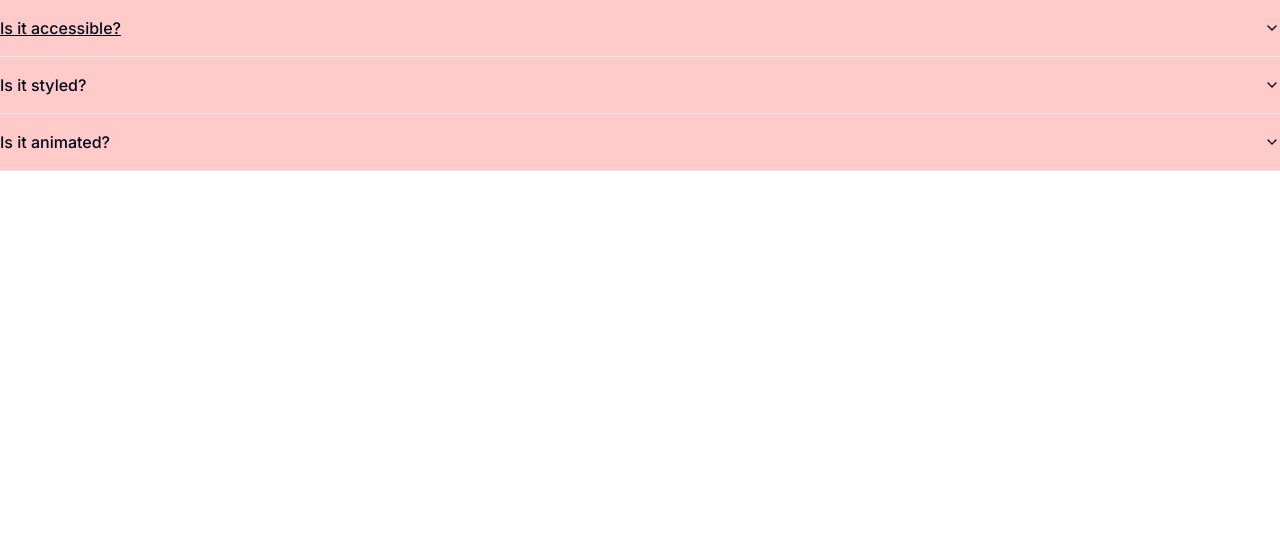
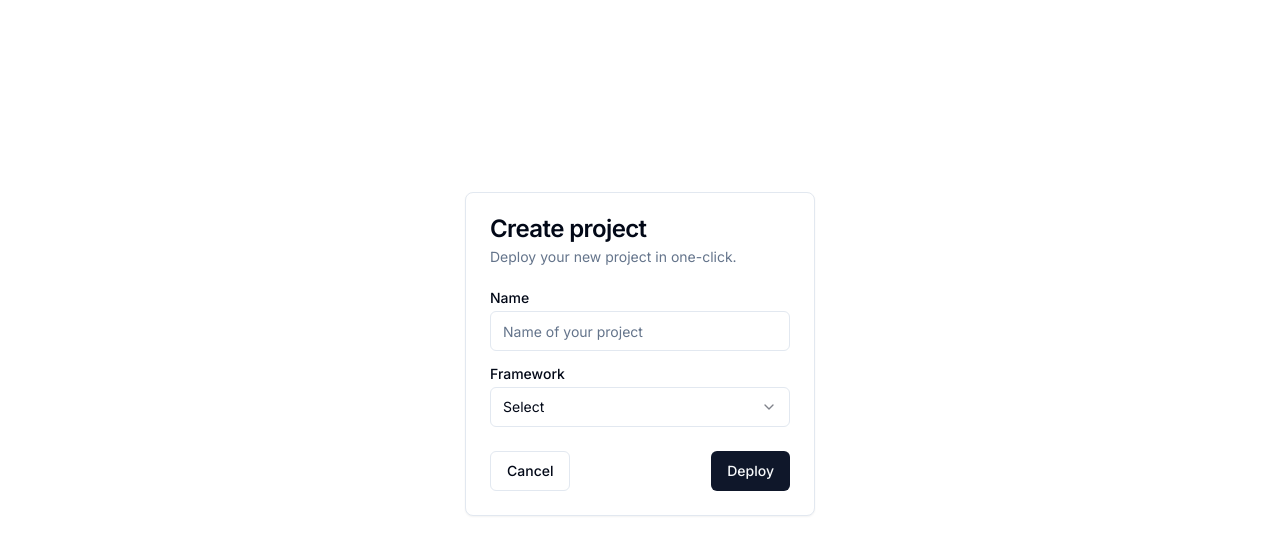
Before and after one commit to syedalirazazaidi/reacts-plays, a Next.js app in the folder nextjsplayground/shadcn/: page / in a window 1280 px wide. Shown: the top 554 px of the page. Built offline with nearby package versions, Linux system fonts and the light colour scheme.

Commit message:
add card shadcn

```diff
--- a/nextjsplayground/shadcn/package.json
+++ b/nextjsplayground/shadcn/package.json
@@ -11,6 +11,8 @@
   "dependencies": {
     "@radix-ui/react-accordion": "^1.1.2",
     "@radix-ui/react-dialog": "^1.0.4",
+    "@radix-ui/react-label": "^2.0.2",
+    "@radix-ui/react-select": "^1.2.2",
     "@radix-ui/react-slot": "^1.0.2",
     "@types/node": "20.4.1",
     "@types/react": "18.2.14",
--- a/nextjsplayground/shadcn/src/app/components/card.tsx
+++ b/nextjsplayground/shadcn/src/app/components/card.tsx
@@ -1,4 +1,6 @@
-import React from "react";
+import * as React from "react";
+
+import { Button } from "@/components/ui/button";
 import {
   Card,
   CardContent,
@@ -7,22 +9,51 @@
   CardHeader,
   CardTitle,
 } from "@/components/ui/card";
+import { Input } from "@/components/ui/input";
+import { Label } from "@/components/ui/label";
+import {
+  Select,
+  SelectContent,
+  SelectItem,
+  SelectTrigger,
+  SelectValue,
+} from "@/components/ui/select";
 
-export default function CardComp() {
+export function CardWithForm() {
   return (
-    <div>
-      <Card className="bg-gray-600 h-screen">
+    <Card className="w-[350px] m-auto mt-48">
       <CardHeader>
-          <CardTitle>Card Title Component</CardTitle>
-          <CardDescription>Card Description</CardDescription>
+        <CardTitle>Create project</CardTitle>
+        <CardDescription>Deploy your new project in one-click.</CardDescription>
       </CardHeader>
       <CardContent>
-          <p>Card Content</p>
+        <form>
+          <div className="grid w-full items-center gap-4">
+            <div className="flex flex-col space-y-1.5">
+              <Label htmlFor="name">Name</Label>
+              <Input id="name" placeholder="Name of your project" />
+            </div>
+            <div className="flex flex-col space-y-1.5">
+              <Label htmlFor="framework">Framework</Label>
+              <Select>
+                <SelectTrigger id="framework">
+                  <SelectValue placeholder="Select" />
+                </SelectTrigger>
+                <SelectContent position="popper">
+                  <SelectItem value="next">Next.js</SelectItem>
+                  <SelectItem value="sveltekit">SvelteKit</SelectItem>
+                  <SelectItem value="astro">Astro</SelectItem>
+                  <SelectItem value="nuxt">Nuxt.js</SelectItem>
+                </SelectContent>
+              </Select>
+            </div>
+          </div>
+        </form>
       </CardContent>
-        <CardFooter>
-          <p>Card Footer</p>
+      <CardFooter className="flex justify-between">
+        <Button variant="outline">Cancel</Button>
+        <Button>Deploy</Button>
       </CardFooter>
     </Card>
-    </div>
   );
 }
--- a/nextjsplayground/shadcn/src/app/page.tsx
+++ b/nextjsplayground/shadcn/src/app/page.tsx
@@ -1,8 +1,9 @@
 import Image from "next/image";
 import HomeButton from "./components/btn";
-import CardComp from "./components/card";
+// import CardComp from "./components/card";
 import DialogueComp from "./components/dialogue";
 import Hero from "./components/hero";
+import { CardWithForm } from "./components/card";
 
 export default function Home() {
   return (
@@ -10,7 +11,8 @@
       {/* hi this is developer */}
       {/* <HomeButton /> */}
       {/* <DialogueComp /> */}
-      <Hero />
+      {/* <Hero /> */}
+      <CardWithForm />
       {/* <CardComp /> */}
     </main>
   );
--- /dev/null
+++ b/nextjsplayground/shadcn/src/components/ui/input.tsx
@@ -0,0 +1,25 @@
+import * as React from "react"
+
+import { cn } from "@/lib/utils"
+
+export interface InputProps
+  extends React.InputHTMLAttributes<HTMLInputElement> {}
+
+const Input = React.forwardRef<HTMLInputElement, InputProps>(
+  ({ className, type, ...props }, ref) => {
+    return (
+      <input
+        type={type}
+        className={cn(
+          "flex h-10 w-full rounded-md border border-input bg-background px-3 py-2 text-sm ring-offset-background file:border-0 file:bg-transparent file:text-sm file:font-medium placeholder:text-muted-foreground focus-visible:outline-none focus-visible:ring-2 focus-visible:ring-ring focus-visible:ring-offset-2 disabled:cursor-not-allowed disabled:opacity-50",
+          className
+        )}
+        ref={ref}
+        {...props}
+      />
+    )
+  }
+)
+Input.displayName = "Input"
+
+export { Input }
--- /dev/null
+++ b/nextjsplayground/shadcn/src/components/ui/label.tsx
@@ -0,0 +1,26 @@
+"use client"
+
+import * as React from "react"
+import * as LabelPrimitive from "@radix-ui/react-label"
+import { cva, type VariantProps } from "class-variance-authority"
+
+import { cn } from "@/lib/utils"
+
+const labelVariants = cva(
+  "text-sm font-medium leading-none peer-disabled:cursor-not-allowed peer-disabled:opacity-70"
+)
+
+const Label = React.forwardRef<
+  React.ElementRef<typeof LabelPrimitive.Root>,
+  React.ComponentPropsWithoutRef<typeof LabelPrimitive.Root> &
+    VariantProps<typeof labelVariants>
+>(({ className, ...props }, ref) => (
+  <LabelPrimitive.Root
+    ref={ref}
+    className={cn(labelVariants(), className)}
+    {...props}
+  />
+))
+Label.displayName = LabelPrimitive.Root.displayName
+
+export { Label }
--- /dev/null
+++ b/nextjsplayground/shadcn/src/components/ui/select.tsx
@@ -0,0 +1,121 @@
+"use client"
+
+import * as React from "react"
+import * as SelectPrimitive from "@radix-ui/react-select"
+import { Check, ChevronDown } from "lucide-react"
+
+import { cn } from "@/lib/utils"
+
+const Select = SelectPrimitive.Root
+
+const SelectGroup = SelectPrimitive.Group
+
+const SelectValue = SelectPrimitive.Value
+
+const SelectTrigger = React.forwardRef<
+  React.ElementRef<typeof SelectPrimitive.Trigger>,
+  React.ComponentPropsWithoutRef<typeof SelectPrimitive.Trigger>
+>(({ className, children, ...props }, ref) => (
+  <SelectPrimitive.Trigger
+    ref={ref}
+    className={cn(
+      "flex h-10 w-full items-center justify-between rounded-md border border-input bg-transparent px-3 py-2 text-sm ring-offset-background placeholder:text-muted-foreground focus:outline-none focus:ring-2 focus:ring-ring focus:ring-offset-2 disabled:cursor-not-allowed disabled:opacity-50",
+      className
+    )}
+    {...props}
+  >
+    {children}
+    <SelectPrimitive.Icon asChild>
+      <ChevronDown className="h-4 w-4 opacity-50" />
+    </SelectPrimitive.Icon>
+  </SelectPrimitive.Trigger>
+))
+SelectTrigger.displayName = SelectPrimitive.Trigger.displayName
+
+const SelectContent = React.forwardRef<
+  React.ElementRef<typeof SelectPrimitive.Content>,
+  React.ComponentPropsWithoutRef<typeof SelectPrimitive.Content>
+>(({ className, children, position = "popper", ...props }, ref) => (
+  <SelectPrimitive.Portal>
+    <SelectPrimitive.Content
+      ref={ref}
+      className={cn(
+        "relative z-50 min-w-[8rem] overflow-hidden rounded-md border bg-popover text-popover-foreground shadow-md data-[state=open]:animate-in data-[state=closed]:animate-out data-[state=closed]:fade-out-0 data-[state=open]:fade-in-0 data-[state=closed]:zoom-out-95 data-[state=open]:zoom-in-95 data-[side=bottom]:slide-in-from-top-2 data-[side=left]:slide-in-from-right-2 data-[side=right]:slide-in-from-left-2 data-[side=top]:slide-in-from-bottom-2",
+        position === "popper" &&
+          "data-[side=bottom]:translate-y-1 data-[side=left]:-translate-x-1 data-[side=right]:translate-x-1 data-[side=top]:-translate-y-1",
+        className
+      )}
+      position={position}
+      {...props}
+    >
+      <SelectPrimitive.Viewport
+        className={cn(
+          "p-1",
+          position === "popper" &&
+            "h-[var(--radix-select-trigger-height)] w-full min-w-[var(--radix-select-trigger-width)]"
+        )}
+      >
+        {children}
+      </SelectPrimitive.Viewport>
+    </SelectPrimitive.Content>
+  </SelectPrimitive.Portal>
+))
+SelectContent.displayName = SelectPrimitive.Content.displayName
+
+const SelectLabel = React.forwardRef<
+  React.ElementRef<typeof SelectPrimitive.Label>,
+  React.ComponentPropsWithoutRef<typeof SelectPrimitive.Label>
+>(({ className, ...props }, ref) => (
+  <SelectPrimitive.Label
+    ref={ref}
+    className={cn("py-1.5 pl-8 pr-2 text-sm font-semibold", className)}
+    {...props}
+  />
+))
+SelectLabel.displayName = SelectPrimitive.Label.displayName
+
+const SelectItem = React.forwardRef<
+  React.ElementRef<typeof SelectPrimitive.Item>,
+  React.ComponentPropsWithoutRef<typeof SelectPrimitive.Item>
+>(({ className, children, ...props }, ref) => (
+  <SelectPrimitive.Item
+    ref={ref}
+    className={cn(
+      "relative flex w-full cursor-default select-none items-center rounded-sm py-1.5 pl-8 pr-2 text-sm outline-none focus:bg-accent focus:text-accent-foreground data-[disabled]:pointer-events-none data-[disabled]:opacity-50",
+      className
+    )}
+    {...props}
+  >
+    <span className="absolute left-2 flex h-3.5 w-3.5 items-center justify-center">
+      <SelectPrimitive.ItemIndicator>
+        <Check className="h-4 w-4" />
+      </SelectPrimitive.ItemIndicator>
+    </span>
+
+    <SelectPrimitive.ItemText>{children}</SelectPrimitive.ItemText>
+  </SelectPrimitive.Item>
+))
+SelectItem.displayName = SelectPrimitive.Item.displayName
+
+const SelectSeparator = React.forwardRef<
+  React.ElementRef<typeof SelectPrimitive.Separator>,
+  React.ComponentPropsWithoutRef<typeof SelectPrimitive.Separator>
+>(({ className, ...props }, ref) => (
+  <SelectPrimitive.Separator
+    ref={ref}
+    className={cn("-mx-1 my-1 h-px bg-muted", className)}
+    {...props}
+  />
+))
+SelectSeparator.displayName = SelectPrimitive.Separator.displayName
+
+export {
+  Select,
+  SelectGroup,
+  SelectValue,
+  SelectTrigger,
+  SelectContent,
+  SelectLabel,
+  SelectItem,
+  SelectSeparator,
+}
```
Also changed, not shown: 1 other file (tests, documents, lock files or other folders). Lines whose indentation alone changed are shown as unchanged.
